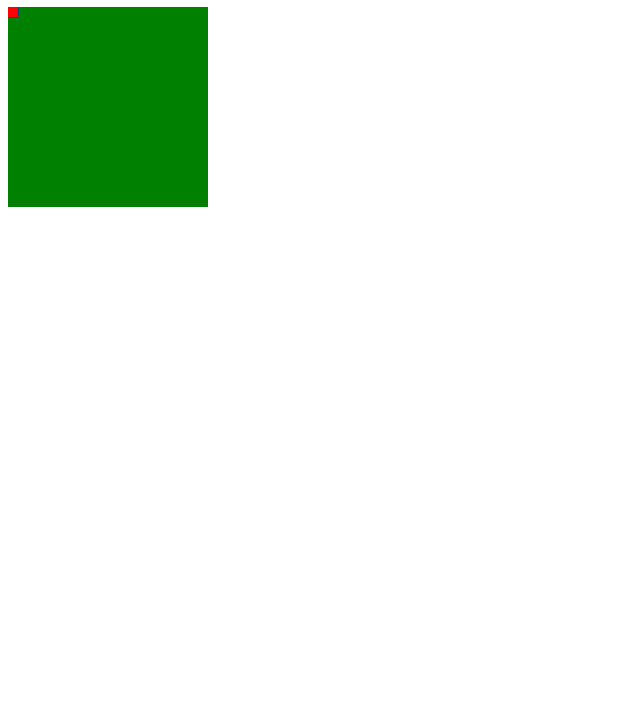
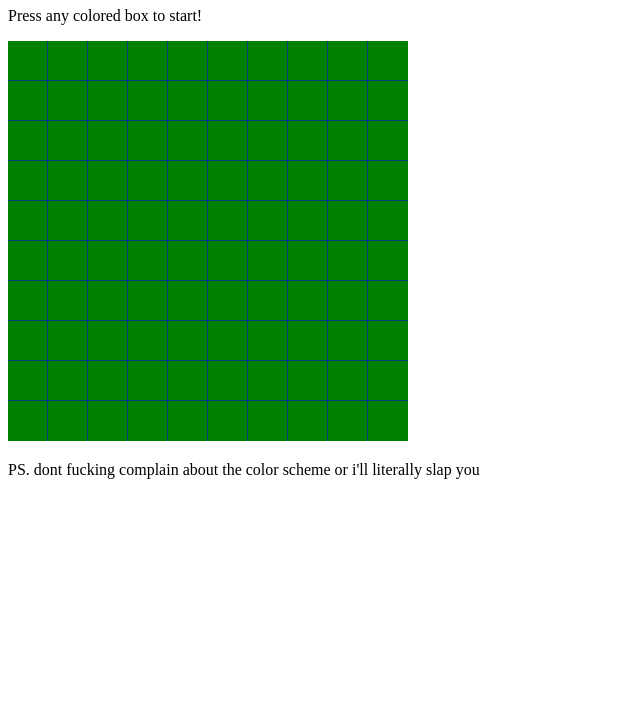
Before and after one commit to boronine/minesweeper, a plain HTML site: page index.html in a window 1280 px wide. Shown: the part 73-800 px from the top of the page, without its empty margins (0-640 px from the left). Drawn offline with Linux system fonts and the light colour scheme.

Commit message:
3am minesweeper hits different

```diff
--- a/index.html
+++ b/index.html
@@ -1,12 +1,15 @@
 <!DOCTYPE html>
+
 <html lang="en">
     <head>
         <meta charset="utf-8"/>
-    <title>Minesweeper v1.0</title>
+        <title>Minesweeper v1.0.0</title>
     </head>
     <body>
-<h1>Minesweeper</h1>
+        <h1>Minesweeper (totally original idea)</h1>
+        <p id="motivational">Press any colored box to start!</p>
         <canvas id="main-canvas"></canvas>
         <script src="minesweeper.js"></script>
+        <p>PS. dont fucking complain about the color scheme or i'll literally slap you</p>
     </body>
 </html>
--- a/minesweeper.js
+++ b/minesweeper.js
@@ -1,61 +1,92 @@
+let motivationalQuote = [
+    'get fucked pussy!',
+    'ion care if i hurt your feelings',
+    'imagine playing minesweeper in 2020',
+    'Are ya coding son?',
+    'Are ya winning son?',
+    'I want some hot pockets'
+]
+let mineList = [];
+let gameOver = false;
 let canvasElement;
-let context;
-let minefield = [];
+let ctx;
 
-   //Salty memes these days ._.
-function initializeGame() {
-    canvasElement.width = 200;
-    canvasElement.height = 200;
-
-    // INITIALIZE MINEFIELD
-    // .........
-    // .........
-
+function renderGame(size) {
+    let gameSize = Math.pow(size, 2);
+    canvasElement.width = gameSize;
+    canvasElement.height = gameSize;
+    ctx.fillStyle = 'black';
+    ctx.fillRect(0, 0, gameSize, gameSize);
 }
 
-function draw() {
-    context.fillStyle = 'green';
-    context.fillRect(0, 0, 200, 200);
-    context.fillStyle = 'red';
-    context.strokeStyle = "blue";
-    context.strokeRect(0, 0, 10, 10);
-    context.fillRect(0, 0, 10, 10);
-
-
-    // DRAW MINEFIELD
-    // .........
-    // .........
-
+function getRandomInt(min, max) {
+    return Math.floor(Math.random() * max) + min;
 }
 
-function handleClick(event, isLeftClick) {
-    event.preventDefault();
-    const canvasRect = canvasElement.getBoundingClientRect();
-    const x = Math.round(event.clientX - canvasRect.left);
-    const y = Math.round(event.clientY - canvasRect.top);
-    console.log('clicked!', x, y, isLeftClick);
+function renderMines(size) {
+    let mineX = 0;
+    let mineY = 0;
+    let mineBoom;
+    for (let i = 0; i < size / 2; i++) {
+        for (let i = 0; i < size / 2; i++) {
+            let minePx = size * 2;
+            let randomChance = getRandomInt(1, 2)
+            if (randomChance == 1) {
+                mineBoom = true;
+            } else if (randomChance == 2) {
+                mineBoom = false;
+            }
+            ctx.strokeStyle = "blue";
+            ctx.strokeRect(mineX, mineY, minePx, minePx);
+            ctx.fillStyle = 'green';
+            ctx.fillRect(mineX, mineY, minePx, minePx)
+            mineList.push({XCoordinate:mineX, YCoordinate:mineY, Boom:mineBoom});
+            mineX += size * 2;
+        }
+        mineX = 0;
+        mineY += size * 2;
+    }
+}
 
-    // CHANGE MINEFIELD BASED ON CLICK
-    // .........
-    // .........
-
-    draw();
+function reloadWeb() {
+    location.reload();
+    return false;
 }
 
 document.addEventListener('DOMContentLoaded', function () {
-    // This is executed when the page is fully loaded
+    canvasElement = document.getElementById('main-canvas')
+    ctx = canvasElement.getContext('2d')
 
-    canvasElement = document.getElementById('main-canvas');
-    context = canvasElement.getContext('2d');
+    canvasElement.addEventListener('click', function() {
+        let canvasRect = canvasElement.getBoundingClientRect();
+        let x = Math.round(event.clientX - canvasRect.left);
+        let y = Math.round(event.clientY - canvasRect.top);
 
-    canvasElement.addEventListener("click", function (event) {
-        handleClick(event, true);
-    });
-
-    canvasElement.addEventListener("contextmenu", function (event) {
-        handleClick(event, false);
-    });
-
-    initializeGame();
-    draw();
+        /*
+            Assuming x = 3, y = 7 how would we find if the first box was clicked?
+            Keeping in mind that the size of the box is mineSize * 2
+        */
+        let thiccBox = mineSize * 2
+        if (gameOver == false) {
+            for (let i = 0; i < mineList.length; i++) {
+                if ((x >= mineList[i].XCoordinate + 1 && x <= mineList[i].XCoordinate + (mineSize * 2) - 1) && (y >= mineList[i].YCoordinate + 1 && y <= mineList[i].YCoordinate + (mineSize * 2) - 1)) {
+                    if (mineList[i].Boom == true) {
+                        ctx.fillStyle = 'red';
+                        ctx.fillRect(mineList[i].XCoordinate, mineList[i].YCoordinate, thiccBox, thiccBox);
+                        let flavorText = document.getElementById('motivational');
+                        let randomChance = getRandomInt(0, motivationalQuote.length);
+                        flavorText.innerHTML = motivationalQuote[randomChance];
+                        setTimeout(reloadWeb, 2000)
+                        gameOver = true;
+                    } else if (mineList[i].Boom == false) {
+                        ctx.fillStyle = 'blue';
+                        ctx.fillRect(mineList[i].XCoordinate, mineList[i].YCoordinate, thiccBox, thiccBox)
+                    }
+                }
+            }
+        }
+    })
+    let mineSize = 20; //must be even cause im lazy, bitch >: (
+    renderGame(mineSize);
+    renderMines(mineSize);
 });
```
Lines whose indentation alone changed are shown as unchanged.
